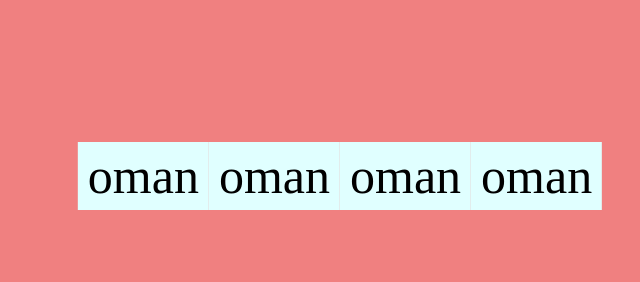
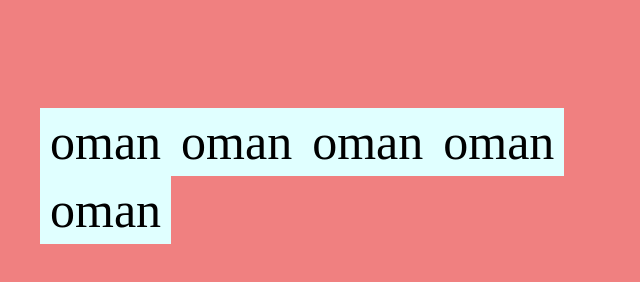
Before and after one commit to MohammedAbri99/solutions, a plain HTML site: page index.html in a window 1280 px wide. Shown: the whole page, without its empty margins (320-960 px from the left). Drawn offline with Linux system fonts and the light colour scheme.

Commit message:
Update index.html

```diff
--- a/index.html
+++ b/index.html
@@ -13,6 +13,7 @@
             <li><a href="#"></a>oman</a></li>
             <li><a href="#"></a>oman</a></li>
             <li><a href="#"></a>oman</a></li>
+            <li><a href="#"></a>oman</a></li>
         </ul>
 
     </div>
```
